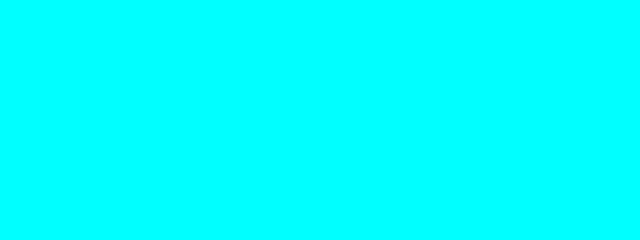
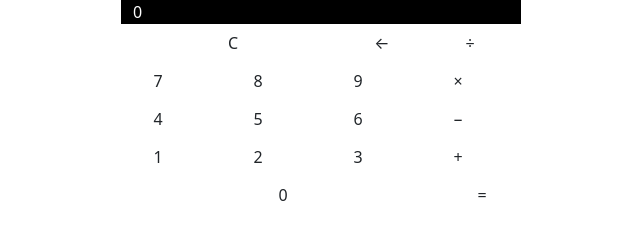
Before and after one commit to yennakim/LAB-calculator, a plain HTML site: page index.html in a window 1280 px wide. Shown: the whole page, without its empty margins (319-959 px from the left). Drawn offline with nearby package versions, Linux system fonts and the light colour scheme.

Commit message:
created buttons branch and set up calculator button layout

```diff
--- a/index.html
+++ b/index.html
@@ -12,13 +12,47 @@
     />
     <link rel="stylesheet" href="main.css" />
   </head>
+
+
   <body>
-    <div id="calculator"></div>
+      <div class="container">
+        <div class="row">
+          <div class="col" id="result">0</div>
+        </div>
 
+        <div class="row">
+          <div class="col"><button class="btn" id="clear">C</button></div>
+          <div class="col"><button class="btn">&larr;</button></div>
+          <div class="col"><button class="btn">&divide;</button></div>
+        </div>
+        <div class="row">
+          <div class="col"><button class="btn num7">7</button></div>
+          <div class="col"><button class="btn num8">8</button></div>
+          <div class="col"><button class="btn num9">9</button></div>
+          <div class="col"><button class="btn times">&times;</button></div>
+        </div>
+        <div class="row">
+          <div class="col"><button class="btn">4</button></div>
+          <div class="col"><button class="btn">5</button></div>
+          <div class="col"><button class="btn">6</button></div>
+          <div class="col"><button class="btn">&minus;</button></div>
+        </div>
+        <div class="row">
+          <div class="col"><button class="btn">1</button></div>
+          <div class="col"><button class="btn">2</button></div>
+          <div class="col"><button class="btn">3</button></div>
+          <div class="col"><button class="btn">&plus;</button></div>
+        </div>
+        <div class="row">
+          <div class="col"><button class="btn" id="zero">0</button></div>
+          <div class="col"><button class="btn">&equals;</button></div>
+        </div>
+      </div>
+
+</body>
     <!--
-  Create a wrapper with a width of 400px to set up the calculator.
-Determine how many rows and columns we need.
-Identify elements that occupy more than one column.
+
+
 Determine the HTML tags required to code rows and cells.
 Code a single row of 4 elements to start with and see if you can get that working.
 Now add the other rows of 4 elements.
--- a/main.css
+++ b/main.css
@@ -1,7 +1,24 @@
-#calculator {
+.container {
   width: 400px;
+  display: flex;
+  flex-direction: column;
+  flex-wrap: wrap;
+  justify-content: space-between;
 }
 
-body {
-  background-color: aqua;
+#clear {
+  width: 200px;
 }
+
+#zero {
+  width: 300px;
+}
+
+#result {
+  background-color: #000000;
+  color: #ffffff;
+}
+
+.btn {
+  width: 50px;
+}
```
